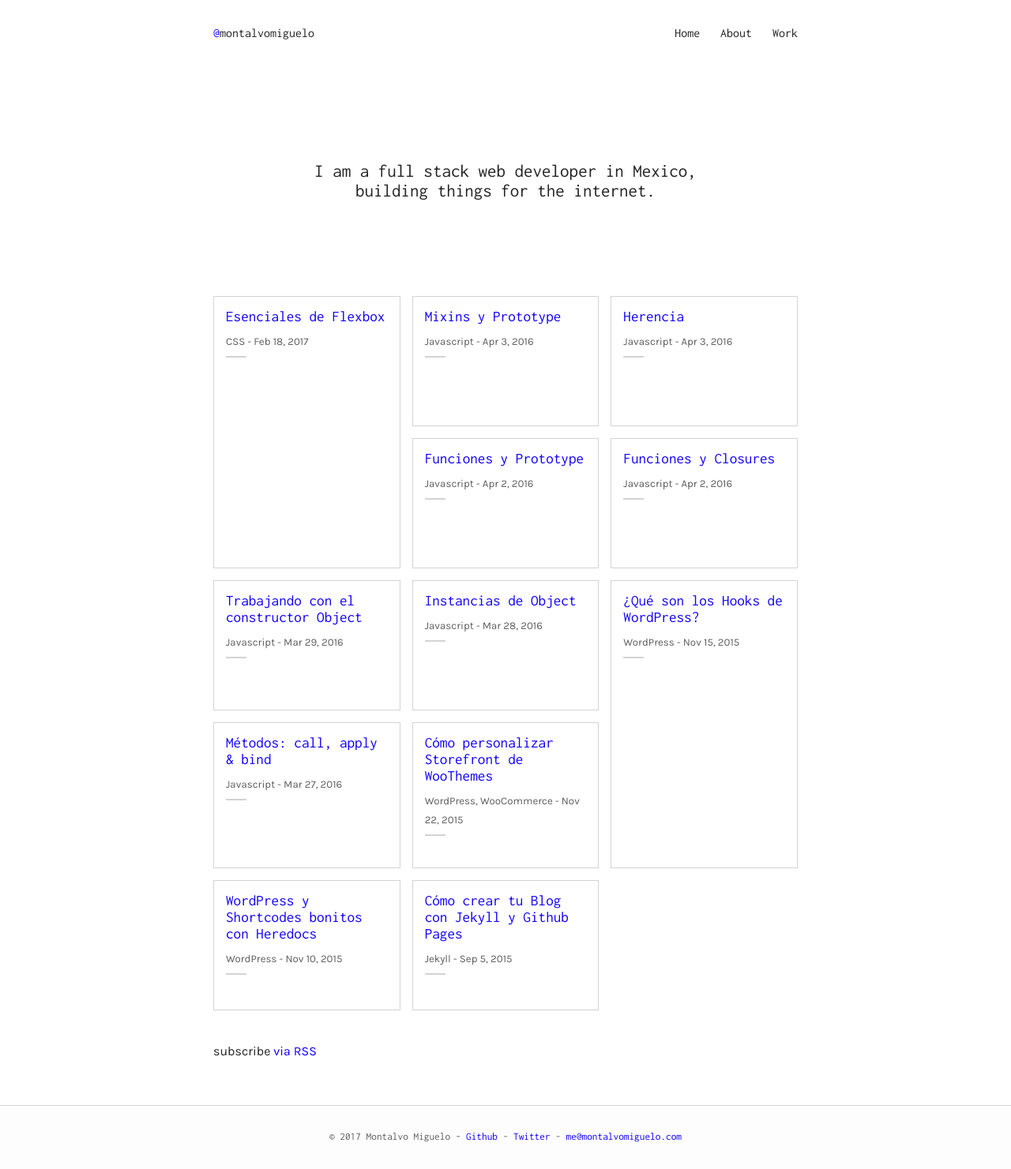
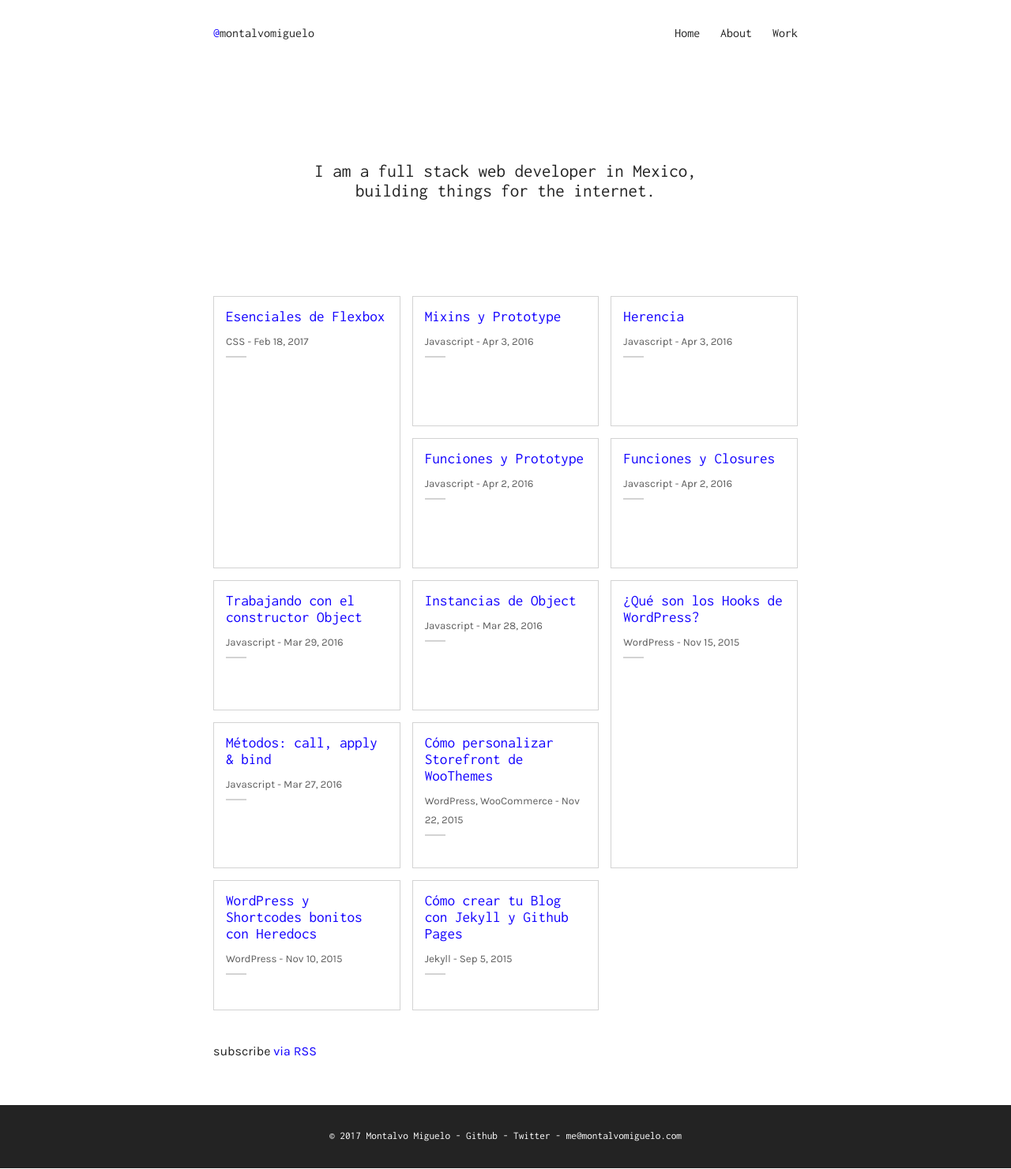
Before and after one commit to montalvomiguelo/montalvomiguelo.github.io, a Jekyll site: the page built from index.html, in a window 1280 px wide. Shown: the whole page at 79% size. Built offline with Jekyll 4.4.1, drawn with Linux system fonts in a browser that asks for light colours.

Commit message:
add footer background

```diff
--- a/_sass/_layout.scss
+++ b/_sass/_layout.scss
@@ -71,13 +71,16 @@
  * Site footer
  */
 .site-footer {
-  background: darken($background-color, .6%);
-  border-top: 1px solid $grey-color-light;
+  background: $text-color;
   padding: $spacing-unit 0;
   font-size: $small-font-size;
   font-family: $header-font-family;
-  color: $grey-color;
+  color: white;
   text-align: center;
+
+  a {
+    color: inherit;
+  }
 }
 
 
```
